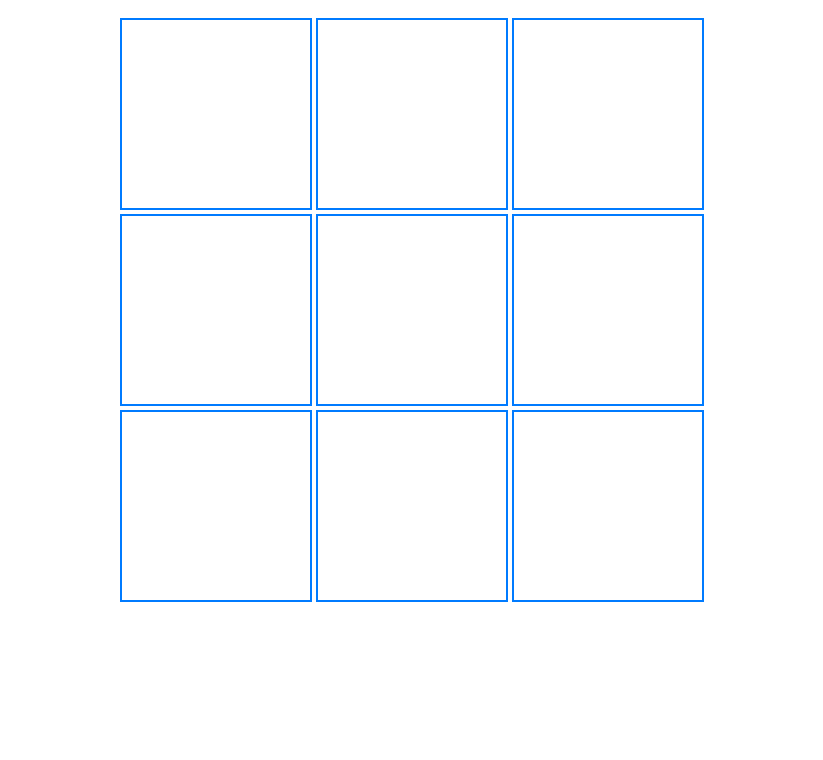
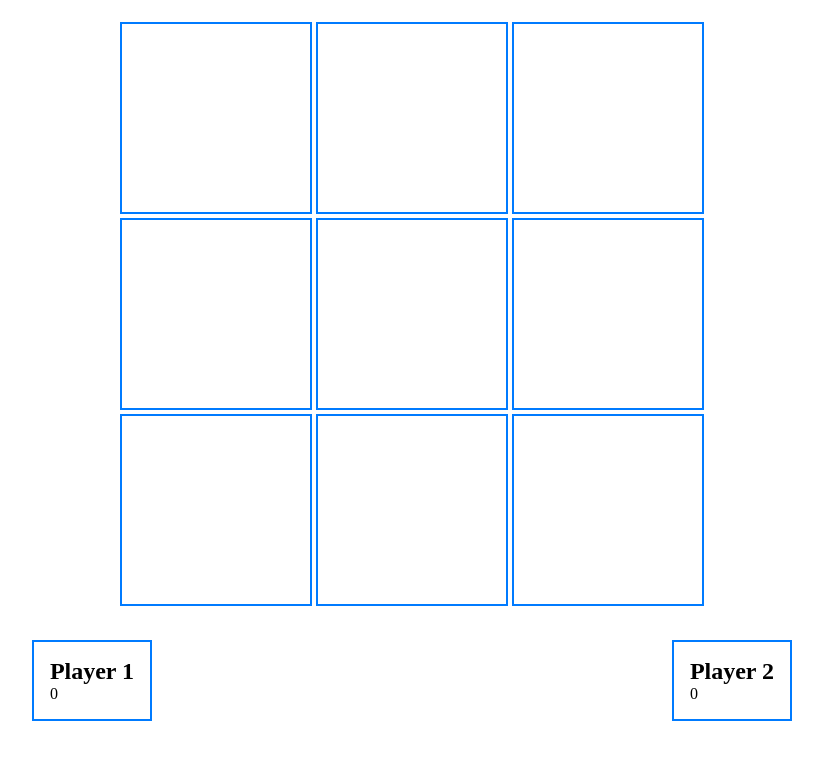
Before and after one commit to devhausleipzigacademy/camp10-tic-tac-toe-simple, a website built with Vite: page index.html in a window 1280 px wide. Shown: the whole page, without its empty margins (228-1051 px from the left). Built offline with nearby package versions, Linux system fonts and the light colour scheme.

Commit message:
players html

```diff
--- a/index.html
+++ b/index.html
@@ -7,6 +7,16 @@
 	</head>
 	<body>
 		<div id="gridContainer"></div>
+		<div id="playerContainer">
+			<div id="player1" class="player">
+				<h2>Player 1</h2>
+				<p class="score">0</p>
+			</div>
+			<div id="player2" class="player">
+				<h2>Player 2</h2>
+				<p class="score">0</p>
+			</div>
+		</div>
 		<script type="module" src="/src/main.ts"></script>
 	</body>
 </html>
--- a/src/main.ts
+++ b/src/main.ts
@@ -5,6 +5,8 @@ import "./style.css";
 // grab the element from html - selector of some sort (certain type of query *wink wink*)
 
 const gridContainer = document.getElementById("gridContainer");
+const player1 = document.getElementById("player1");
+const player2 = document.getElementById("player2");
 
 // function generate grid
 
--- a/src/style.css
+++ b/src/style.css
@@ -9,7 +9,7 @@
 	flex-direction: column;
 	align-items: center;
 	justify-content: center;
-	margin-top: 1rem;
+	margin-top: 20px;
 }
 
 .row {
@@ -33,3 +33,16 @@
 	font-size: 5rem;
 	transition: background-color 0.3s ease;
 }
+
+/* Player Board */
+
+#playerContainer {
+	display: flex;
+	justify-content: space-around;
+	margin-top: 2rem;
+}
+
+.player {
+	padding: 1rem;
+	border: 2px solid #007bff;
+}
```
